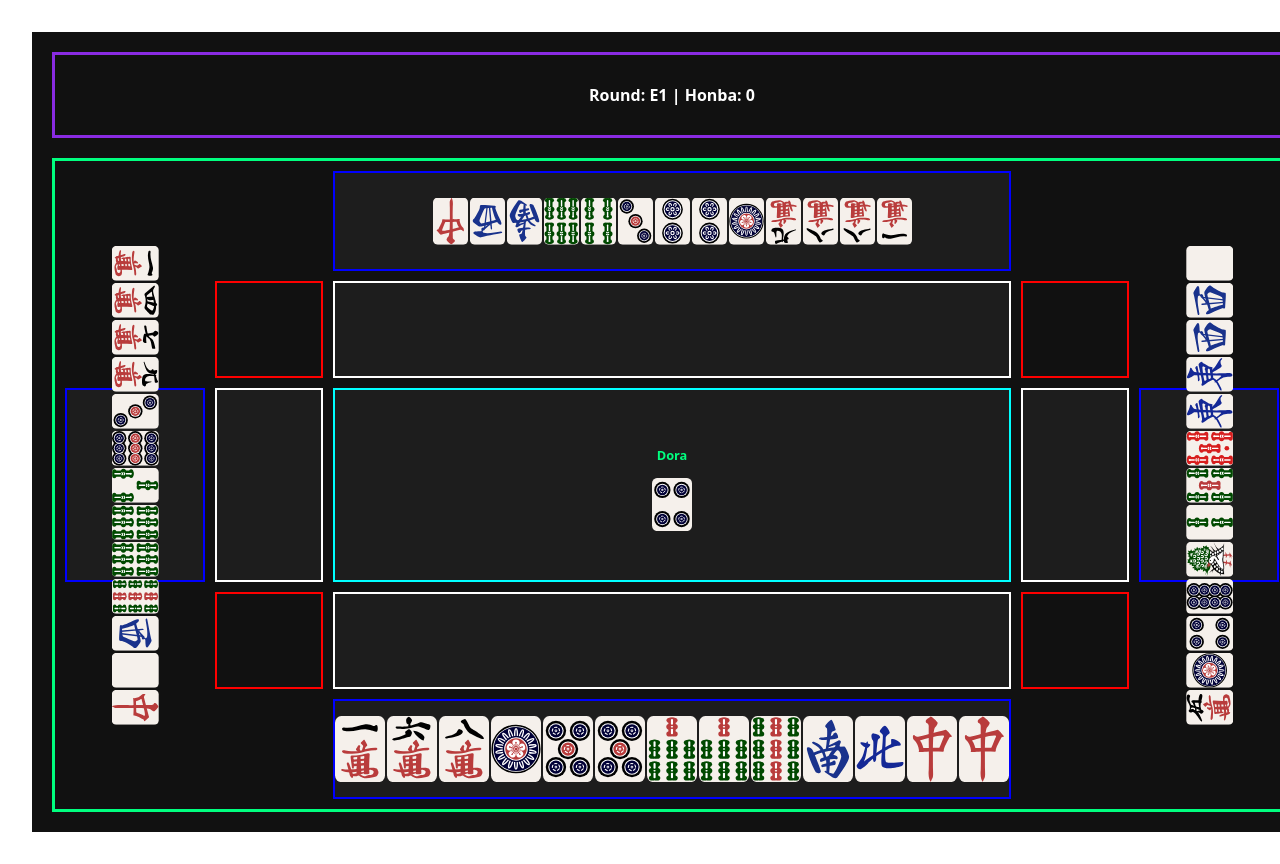
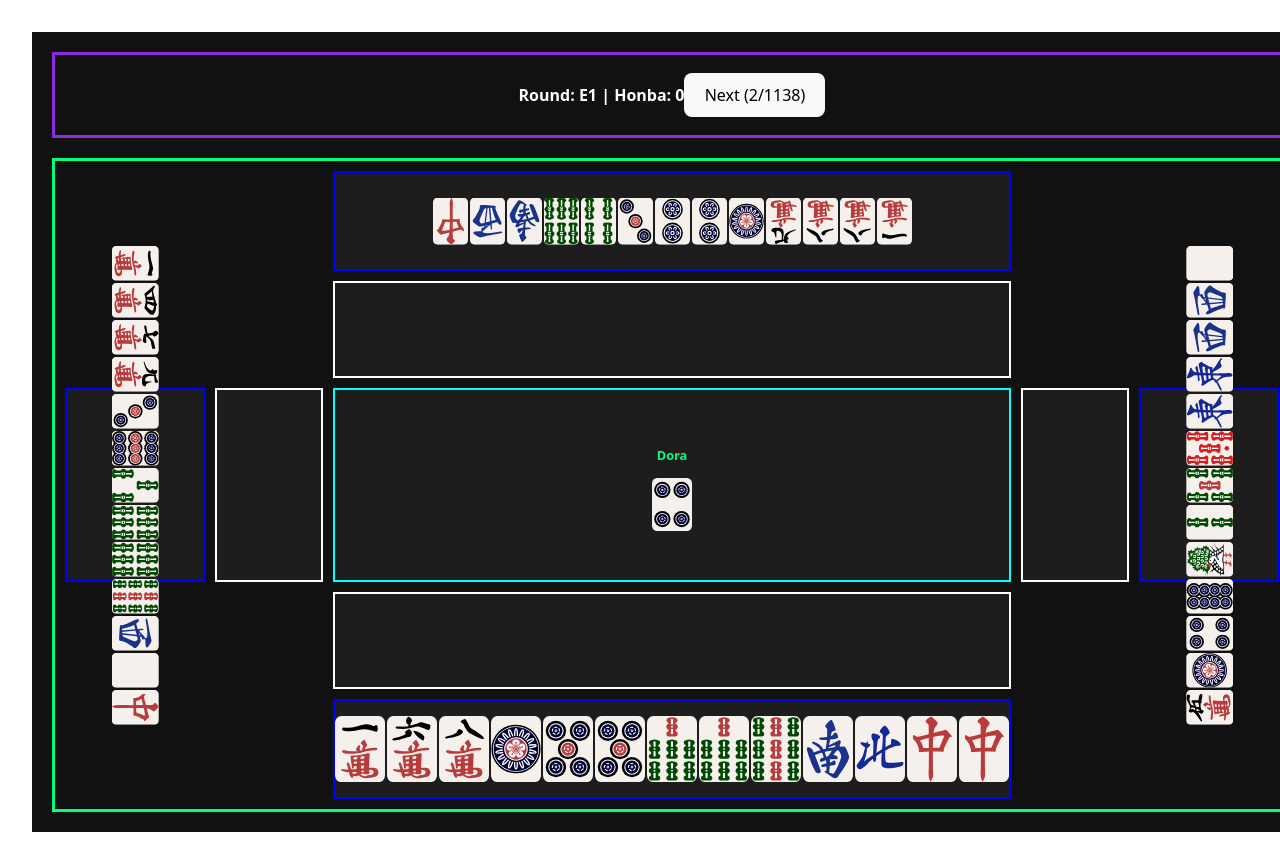
Before and after one commit to Terasuki/mahjong-drills, a React (Vite) app: page / in a window 1280 px wide. Shown: the top 864 px of the page. Built offline with nearby package versions, Linux system fonts and the light colour scheme.

Commit message:
add draw and discard logic

```diff
--- a/src/App.tsx
+++ b/src/App.tsx
@@ -1,63 +1,98 @@
 import Tile from './components/Tiles';
 import './App.css'
 import { useState, useEffect } from 'react';
-
-import type { GameState } from './types';
+import type { GameState, Event } from './types';
 import { sortTiles } from './utilities/mahjong';
 
 function App() {
+  const [events, setEvents] = useState<Event[]>([]);
+  const [cursor, setCursor] = useState(0);
   const [gameState, setGameState] = useState<GameState | null>(null);
 
   useEffect(() => {
     fetch('/test.json')
       .then((res) => res.text())
       .then((data) => {
-      const lines = data.trim().split('\n');
+        const lines: Event[] = data.trim().split('\n').map(line => JSON.parse(line));
+        setEvents(lines);
 
-      const setupLine = lines.find(line => {
-        const parsed = JSON.parse(line);
-        return parsed.type === "start_kyoku";
+        const startIndex = lines.findIndex(line => line.type === 'start_kyoku');
+        if (startIndex !== -1) {
+          const setup = lines[startIndex] as Extract<Event, { type: 'start_kyoku' }>;
+          setGameState({
+            bakaze: setup.bakaze,
+            kyoku: setup.kyoku,
+            honba: setup.honba,
+            dora_marker: setup.dora_marker,
+            oya: setup.oya,
+            tehais: setup.tehais.map(hand => sortTiles(hand)),
+            discards: [[], [], [], []],
+            scores: setup.scores,
+            type: 'start_kyoku',
           });
-
-      if (setupLine) {
-        setGameState(JSON.parse(setupLine));
-      } else {
-        console.error("Could not find a 'start_kyoku' event in the file.");
+          setCursor(startIndex + 1);
         }
       })
       .catch((err) => console.error("Fetch error:", err));
   }, []);
 
-  if (!gameState) return <div>Loading tiles...</div>;
+  const handleNext = () => {
+    if (cursor >= events.length || !gameState) return;
+
+    const event = events[cursor];
+    const newState = { ...gameState };
+
+    switch (event.type) {
+      case "tsumo": {
+        const actorHand = [...newState.tehais[event.actor], event.pai];
+        newState.tehais[event.actor] = actorHand;
+        break;
+      }
+
+      case "dahai": {
+        const actorIndex = event.actor;
+        const tileToDiscard = event.pai;
+
+        const hand = [...newState.tehais[actorIndex]];
+        const tileIdx = hand.indexOf(tileToDiscard);
+        hand.splice(tileIdx, 1);
+        newState.tehais[actorIndex] = sortTiles(hand);
+
+        newState.discards[actorIndex] = [...newState.discards[actorIndex], tileToDiscard];
+        break;
+      }
+    }
+
+    setGameState(newState);
+    setCursor(cursor + 1);
+  };
+
+  if (!gameState) return <div>Loading...</div>;
 
   return (
     <div className="app-container">
       <div className="controls-section">
-        Round: {gameState.bakaze}{gameState.kyoku} | Honba: {gameState.honba}
+        <div>Round: {gameState.bakaze}{gameState.kyoku} | Honba: {gameState.honba}</div>
+        <button onClick={handleNext} disabled={cursor >= events.length}>
+          Next ({cursor}/{events.length})
+        </button>
       </div>
 
       <div className="table-grid">
-        {/* Hands */}
+        {/* Render Hands */}
         {gameState.tehais.map((hand, index) => {
-          // Map index to the CSS grid area names
           const areaMap = ["bottom", "right", "top", "left"];
-          const sortedHand = sortTiles(hand);
+
           return (
             <div key={index} className={`placeholder-box area-hand-${areaMap[index]}`}>
               <div className={`hand-container ${areaMap[index]}`}>
-                {sortedHand.map((tileId, tIdx) => (
+                {hand.map((tileId, tIdx) => (
                   <Tile key={tIdx} id={tileId} size={index === 0 ? "50px" : "35px"} />
                 ))}
               </div>
             </div>
           );
         })}
-
-        {/* Discards (Empty for now) */}
-        <div className="placeholder-box area-disc-top"></div>
-        <div className="placeholder-box area-disc-right"></div>
-        <div className="placeholder-box area-disc-bottom"></div>
-        <div className="placeholder-box area-disc-left"></div>
 
         {/* Center Info */}
         <div className="placeholder-box area-info">
@@ -67,14 +102,22 @@ function App() {
           </div>
         </div>
 
-        {/* Calls (Empty) */}
-        <div className="area-calls-tl"></div>
-        <div className="area-calls-tr"></div>
-        <div className="area-calls-br"></div>
-        <div className="area-calls-bl"></div>
+        {/* Discards */}
+        {gameState.discards?.map((discards, index) => {
+          const areaMap = ["bottom", "right", "top", "left"];
+          return (
+            <div key={`disc-${index}`} className={`placeholder-box area-disc-${areaMap[index]}`}>
+              <div className={`discard-grid ${areaMap[index]}`}>
+                {discards.map((tileId, tIdx) => (
+                  <Tile key={tIdx} id={tileId} size="30px" />
+                ))}
+              </div>
+            </div>
+          );
+        })}
       </div>
     </div>
   );
 }
 
-export default App
+export default App;
```
Also changed, not shown: src/types.ts (+15 -0 lines). Lines whose indentation alone changed are shown as unchanged.
